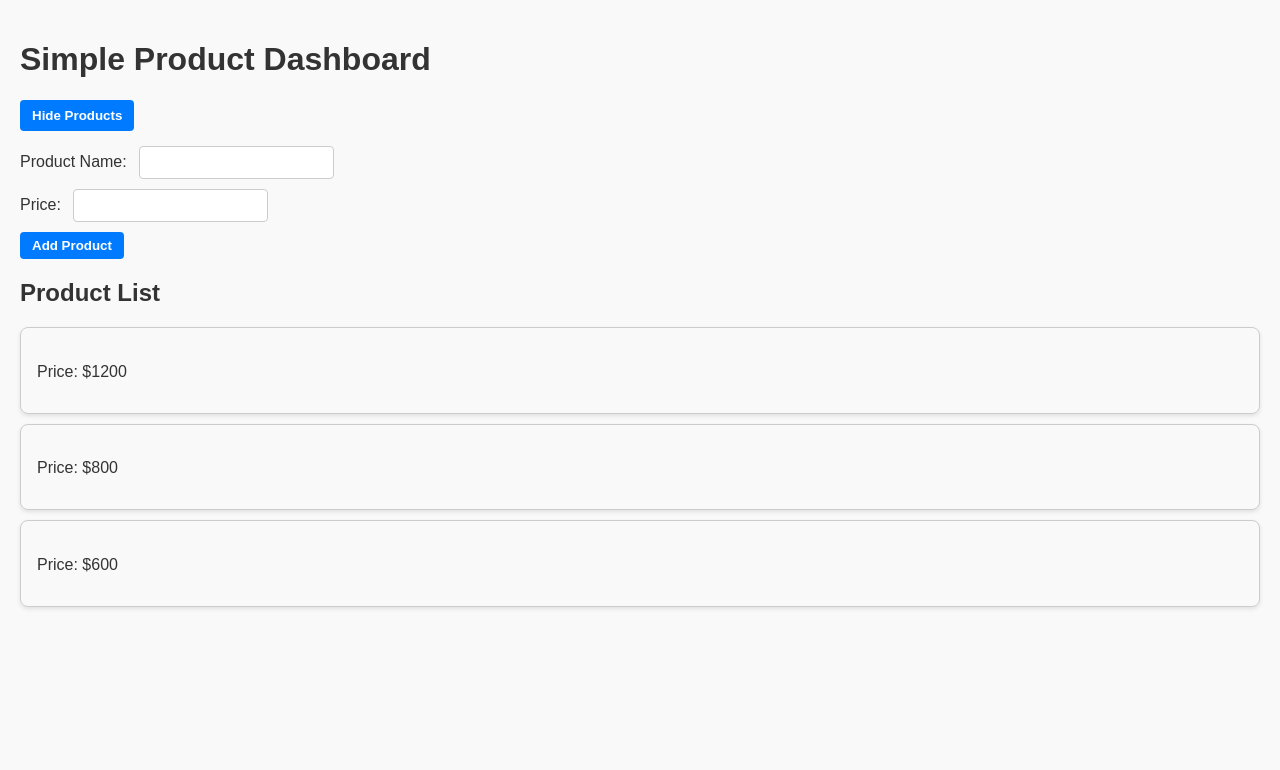
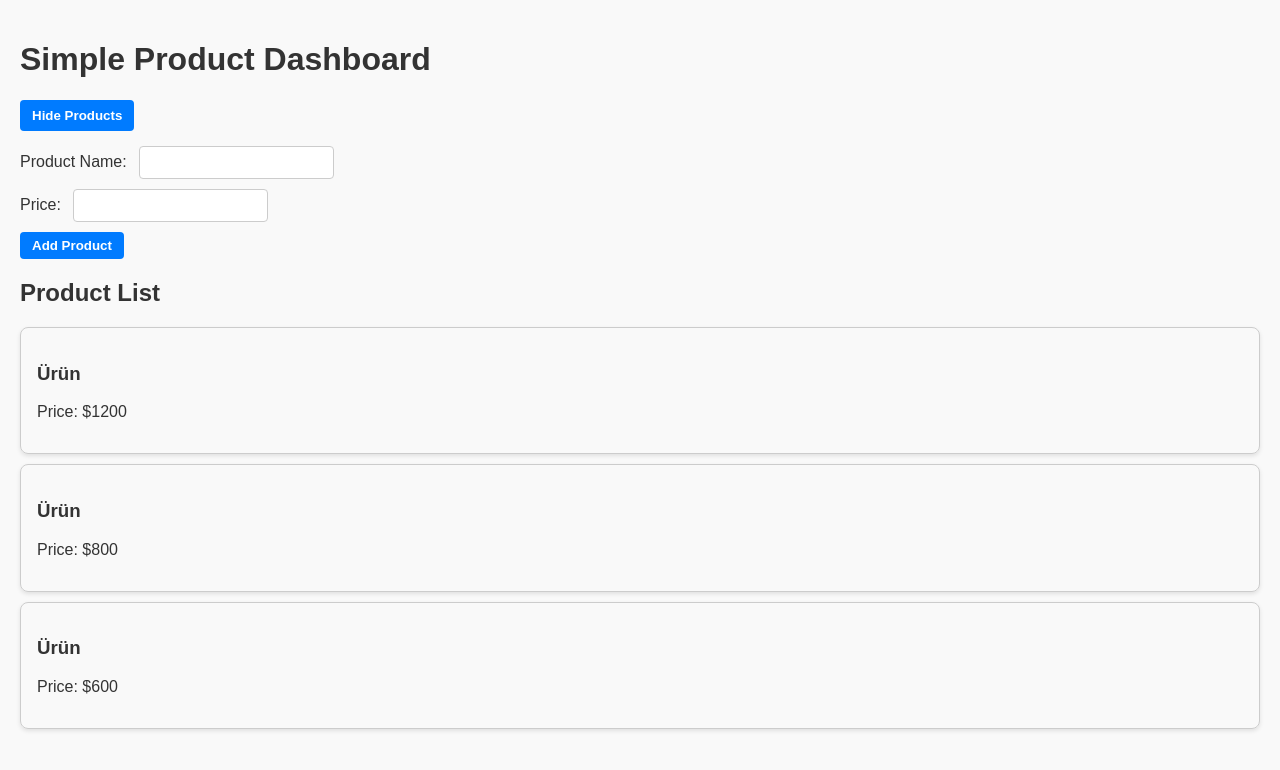
Before and after one commit to buyukbayraktaraleyna-cloud/Assignment5_WebP, a React (Vite) app: page / in a window 1280 px wide. Shown: the top 770 px of the page. Built offline with nearby package versions, Linux system fonts and the light colour scheme.

Commit message:
fix: display product names and prices correctly

```diff
--- a/src/components/Product.jsx
+++ b/src/components/Product.jsx
@@ -2,9 +2,9 @@ import React from 'react';
 import Card from './Card';
 
 function Product(props) {
-  // Hem props.product hem de doğrudan props.name / props.price durumunu destekler
-  const name = props.name || props.product?.name;
-  const price = props.price || props.product?.price;
+  // Gelen verinin prop adını yakalayamama ihtimaline karşı tüm yolları deniyoruz
+  const name = props.name || props.title || props.product?.name || props.product?.title || props.item?.name || "Ürün";
+  const price = props.price || props.product?.price || props.item?.price || 0;
 
   return (
     <Card>
```
